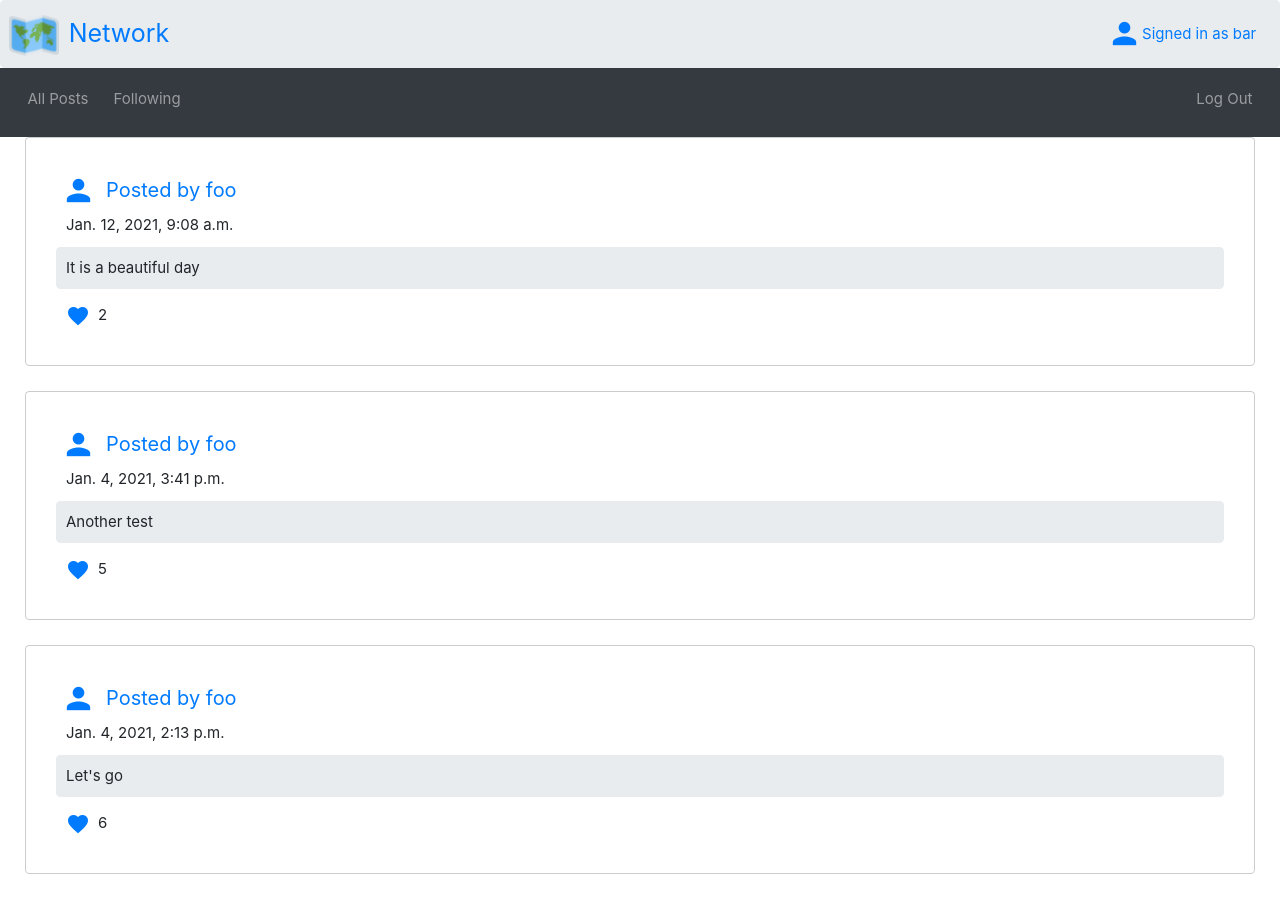
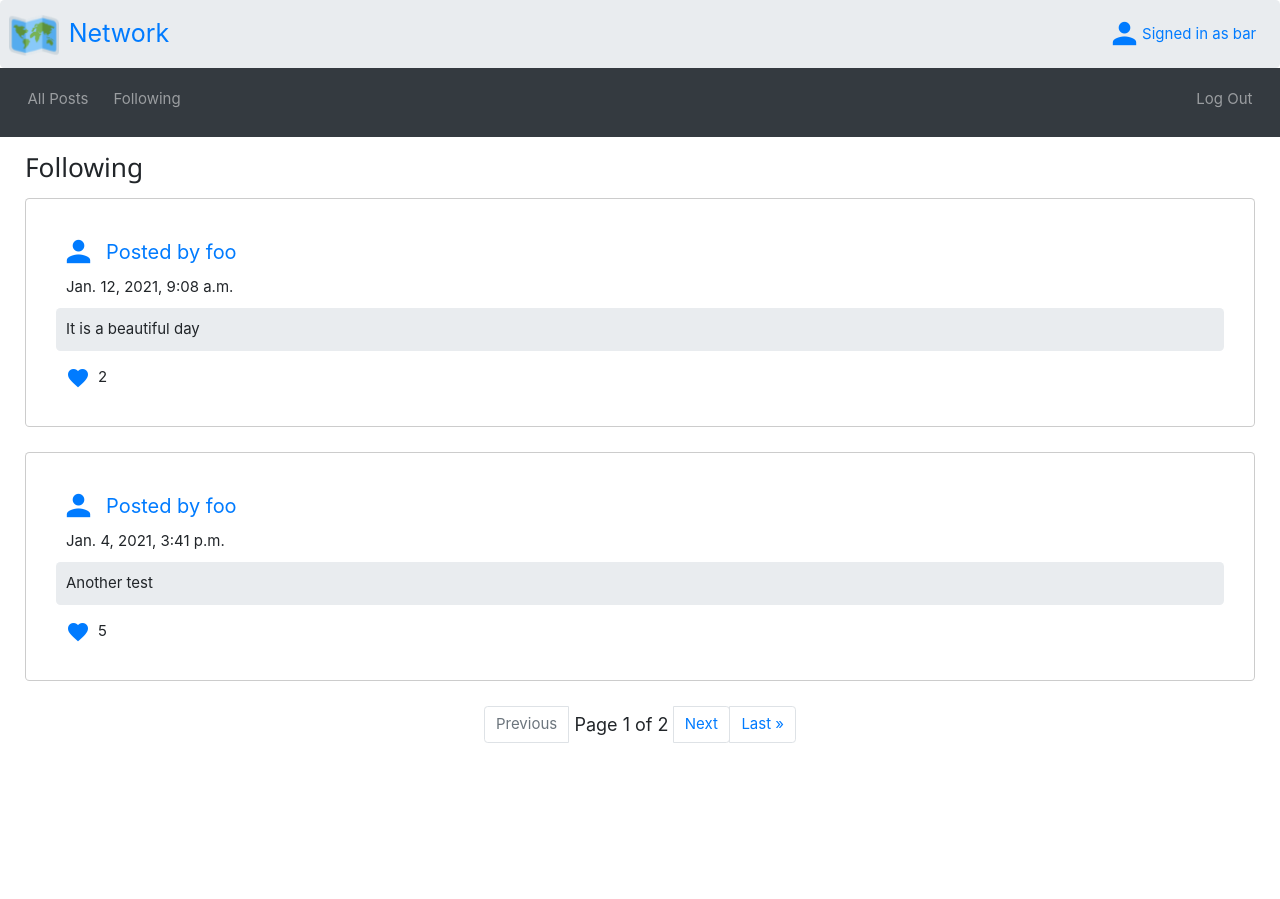
Before and after one commit to saadmarwan16/Network, a Django app: page /following in a window 1280 px wide. After the commit the page ends 743 px from the top, so only its background shows below. Run offline with Django 3.2, Linux system fonts and the light colour scheme; a user stored in the database is signed in; data comes from the database, SQL or seed files in the repository; both versions use the stored data as it was after the commit; some libraries are stand-ins or nearby versions.

Commit message:
User's can now view paginated following

```diff
--- a/project4/network/templates/network/following.html
+++ b/project4/network/templates/network/following.html
@@ -8,7 +8,9 @@
 {% endblock %}
 
 {% block body %}
-    {% for post in posts %}
+    <h3 style="margin: 15px 25px;">Following</h3>
+
+    {% for post in page_object %}
         <div class="jumbotron all-posts-jumbotron" id="{{ post.id }}">
             <a title="View user's profile" href="{% url 'profile' post.poster.id %}" class="poster-container">
                 <i class="material-icons poster-image">person</i>
@@ -40,4 +42,36 @@
             </div>
         </div>
     {% endfor %}
+
+    <nav aria-label="All posts">
+        <ul class="pagination justify-content-center">
+            {% if page_object.has_previous %}
+                <li class="page-item">
+                    <a class="page-link" href="?page=1">&laquo; First</a>
+                    <a class="page-link" href="?page={{ page_object.previous_page_number }}">Previous</a>
+                </li>
+            {% else %}
+                <li class="page-item disabled">
+                    <a class="page-link" tabindex="-1" aria-disabled="true">Previous</a>
+                </li>
+            {% endif %}
+
+            <li class="page-item current-item">
+                <span class="current">
+                    Page {{ page_object.number }} of {{ page_object.paginator.num_pages }}
+                </span>
+            </li>
+
+            {% if page_object.has_next %}
+                <li class="page-item">
+                    <a class="page-link" href="?page={{ page_object.next_page_number }}">Next</a>
+                    <a class="page-link" href="?page={{ page_object.paginator.num_pages }}">Last &raquo;</a>
+                </li>
+            {% else %}
+                <li class="page-item disabled">
+                    <a class="page-link" tabindex="-1" aria-disabled="true">Next</a>
+                </li>
+            {% endif %}
+        </ul>
+    </nav>
 {% endblock %}
--- a/project4/network/templates/network/index.html
+++ b/project4/network/templates/network/index.html
@@ -22,7 +22,7 @@
                 {% csrf_token %}
 
                 <div class="form-group">
-                    <label for="post" style="font-weight: bold;">What's on your mind?</label>
+                    <label for="post" style="font-weight: bold;">What's on your mind {{ user.username }}?</label>
                     <textarea name="content" maxlength="2560" class="form-control" rows="3" id="post"></textarea>
                 </div>
                 <button type="submit" class="btn btn-primary">Post</button>
--- a/project4/network/views.py
+++ b/project4/network/views.py
@@ -47,8 +47,6 @@ def profile(request, poster_id):
         poster = User.objects.get(pk=poster_id)
     except User.DoesNotExist:
         raise Http404("This user does not exist")
-
-    print(poster.followers.all())
 
     return render(request, "network/profile.html", {
         "posts": Post.objects.filter(poster=poster),
@@ -137,9 +135,13 @@ def register(request):
 def following(request):
     user = User.objects.get(pk=request.user.id)
     following = User.objects.filter(pk__in=user.followers.all())
+    posts = Post.objects.filter(poster__in=following).order_by("-timestamp")
+    paginator = Paginator(object_list=posts, per_page=2, allow_empty_first_page=True)
+    page_number = request.GET.get('page')
+    page_object = paginator.get_page(number=page_number)
 
     return render(request, "network/following.html", {
-        "posts": Post.objects.filter(poster__in=following).order_by("-timestamp")
+        "page_object": page_object
     })
 
 
```
Also changed, not shown: project4/db.sqlite3.
